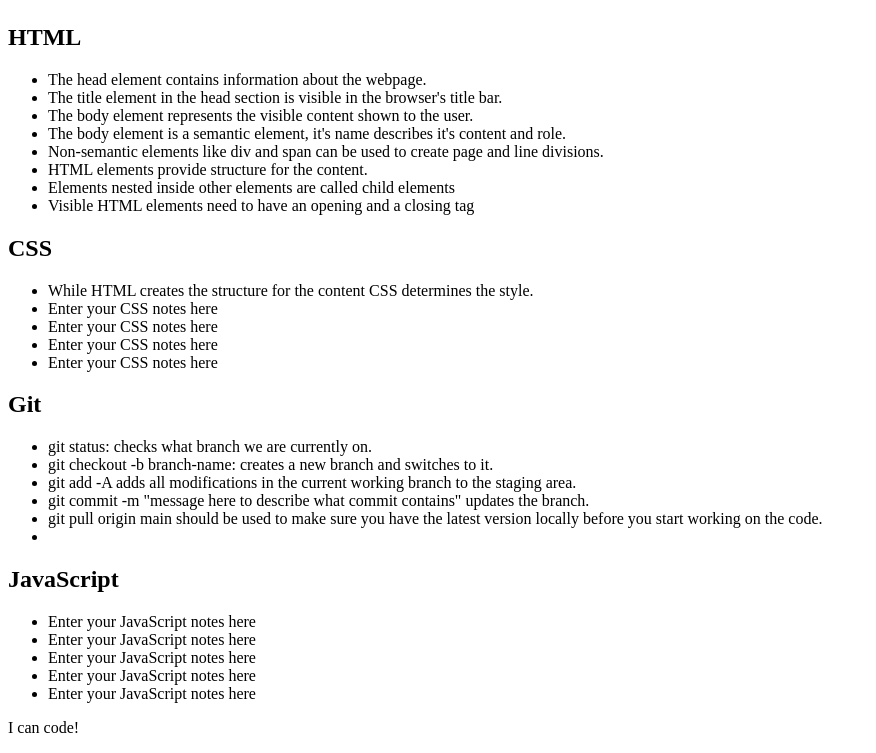
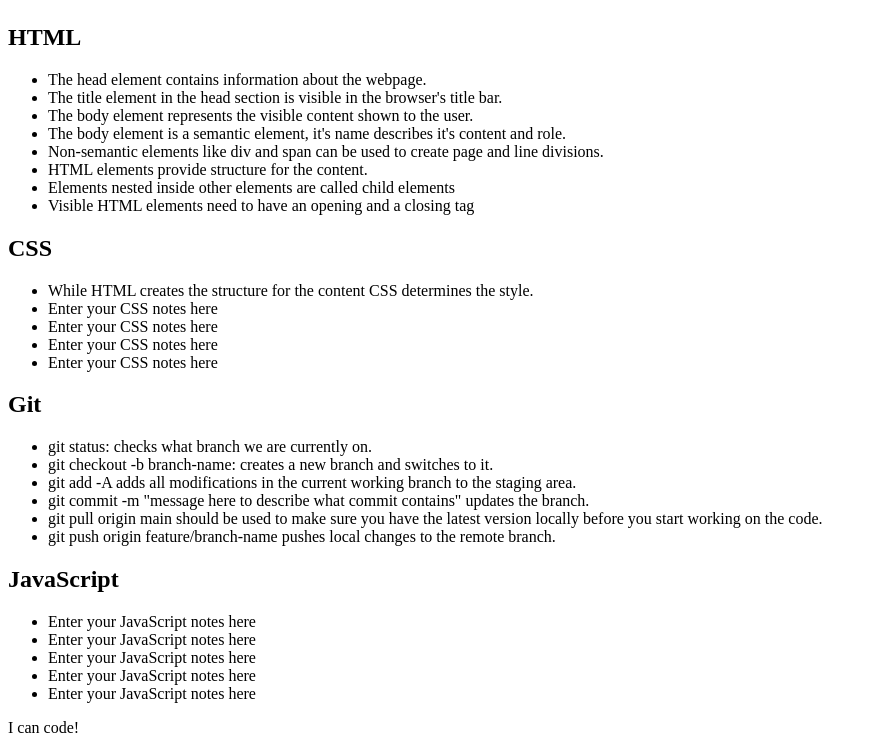
Before and after one commit to K-E-H/prework-study-guide, a plain HTML site: page index.html in a window 1280 px wide. Shown: the part 856-1609 px from the top of the page, without its empty margins (0-876 px from the left). Drawn offline with Linux system fonts and the light colour scheme.

Commit message:
add html

```diff
--- a/index.html
+++ b/index.html
@@ -45,7 +45,7 @@
           <li>git add -A adds all modifications in the current working branch to the staging area.</li>
           <li>git commit -m "message here to describe what commit contains" updates the branch. </li>
           <li>git pull origin main should be used to make sure you have the latest version locally before you start working on the code.</li>
-          <li></li>
+          <li>git push origin feature/branch-name pushes local changes to the remote branch.</li>
         </ul>
       </section>
 
```
